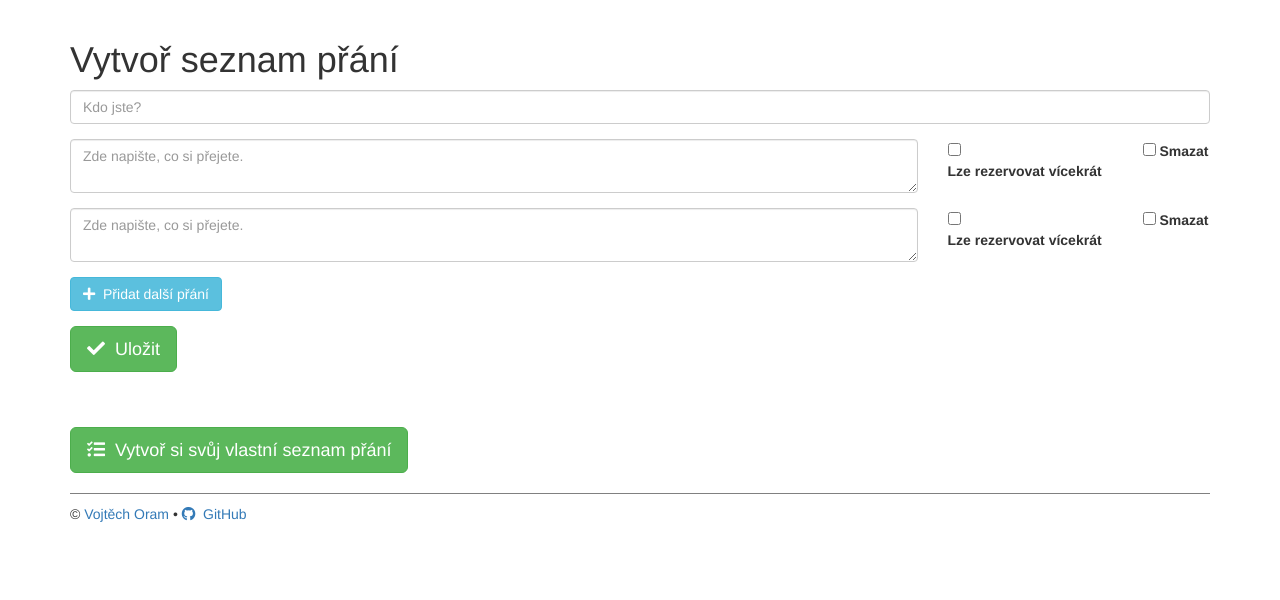
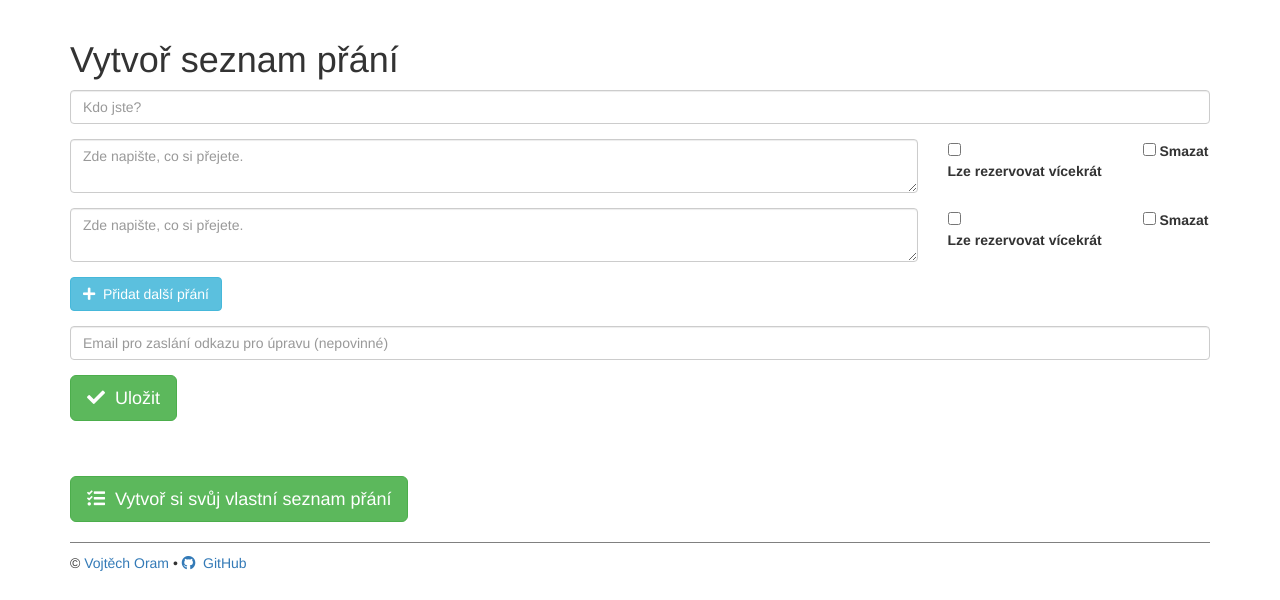
Before and after one commit to flaiming/simple-wishlist, a Django app: page / in a window 1280 px wide. Shown: the top 600 px of the page. Run offline with Django 3.2, Linux system fonts and the light colour scheme; some libraries are stand-ins or nearby versions.

Commit message:
wishlist: Option to send edit link to email

```diff
--- a/wishlist/forms.py
+++ b/wishlist/forms.py
@@ -3,6 +3,7 @@ from django import forms
 from wishlist.models import Wish, WishList
 from django.forms.formsets import DELETION_FIELD_NAME
 from django.utils.html import strip_tags
+from django.core.mail import send_mail
 
 
 class WishForm(forms.ModelForm):
@@ -22,7 +23,25 @@ class WishForm(forms.ModelForm):
 
 
 class WishListForm(forms.ModelForm):
+    email = forms.EmailField(label=u"Email pro zaslání odkazu pro úpravu (nepovinné)", required=False)
 
     class Meta:
         model = WishList
-        fields = ['name']
+        fields = ['name', 'email']
+
+    def save(self, commit=True):
+        email = self.cleaned_data['email']
+        super(WishListForm, self).save(commit=commit)
+        if email:
+            # send user an email with edit link
+            send_mail(
+                u"Odkaz pro úpravu seznamu přání",
+                u"""Dobrý den,
+posílám odkaz na úpravu Vašeho seznamu přání: {edit_link}
+
+Vojtěch Oram
+http://wishlist.oram.cz""".format(edit_link=self.instance.edit_link),
+                "vojtech@oram.cz",
+                [email],
+                fail_silently=False
+            )
--- a/wishlist/templates/wishlist/wishlist.html
+++ b/wishlist/templates/wishlist/wishlist.html
@@ -38,6 +38,7 @@
             <div class="form-group">
                 <button class="btn btn-info" id="addNewWish"><i class="fas fa-plus"></i>&nbsp; Přidat další přání</button>
             </div>
+            {%bootstrap_field wishlistform.email show_label=False%}
             <div class="form-group">
                 <button type="submit" class="btn btn-success btn-lg"><i class="fas fa-check"></i>&nbsp; Uložit</button>
             </div>
```
